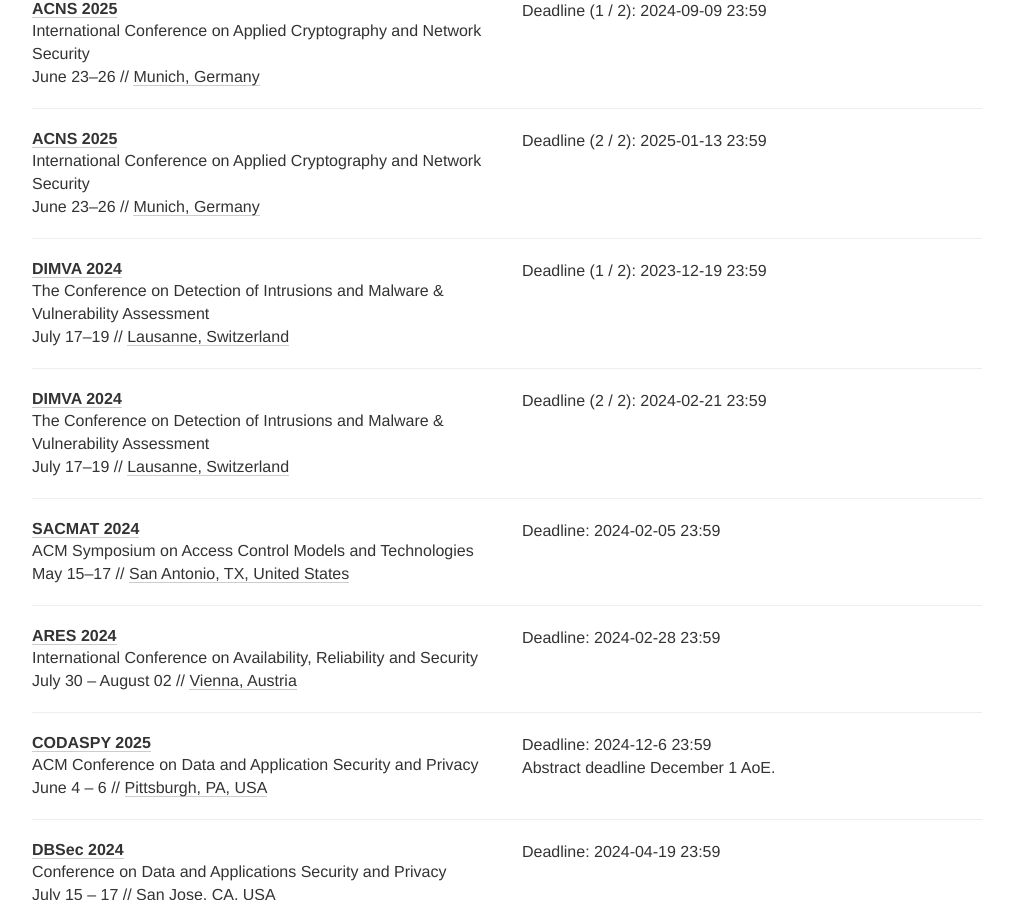
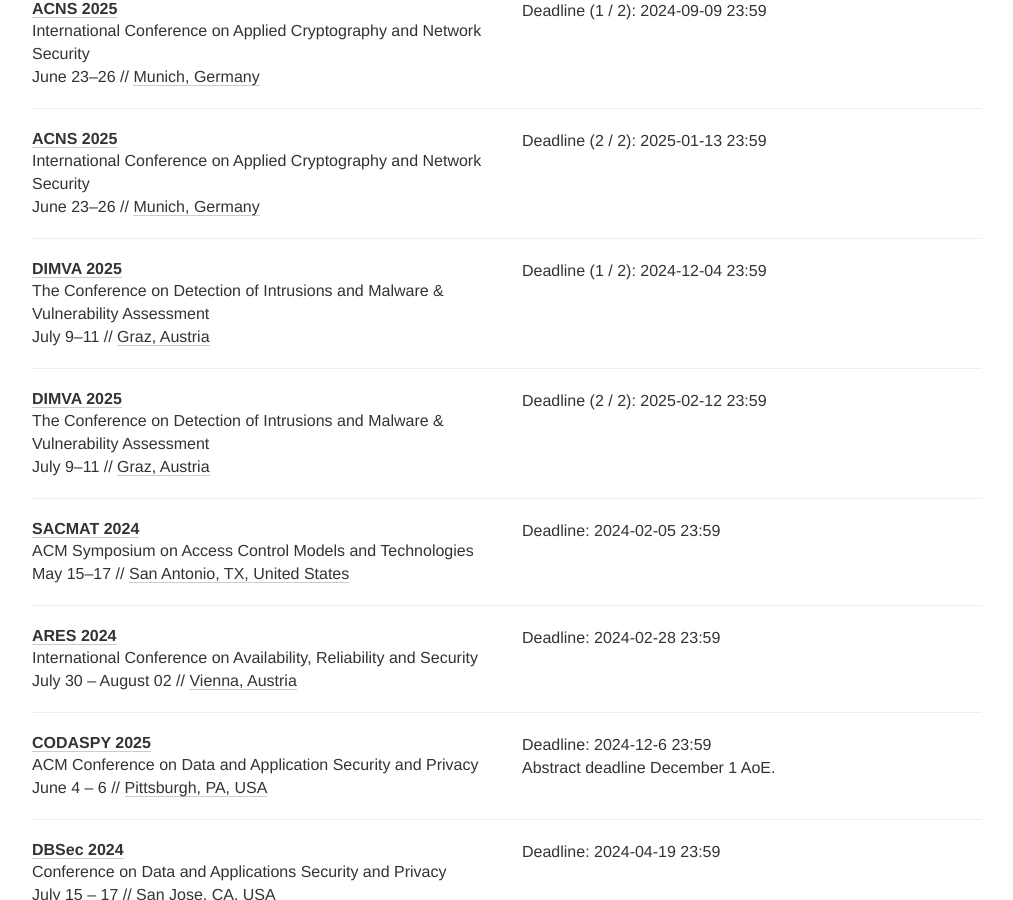
Before and after one commit to sec-deadlines/sec-deadlines.github.io, a Jekyll site: the page built from index.html, in a window 1280 px wide and 900 px high, scrolled down 7774 px. Shown: the whole window, without its empty margins (133-1146 px from the left). Built offline with Jekyll 4.4.1, drawn with Linux system fonts in a browser that asks for light colours; nearby versions of some CDN libraries; comment, search, counter and statistics services are not loaded.

Commit message:
Add DIMVA 2025

```diff
--- a/_data/conferences.yml
+++ b/_data/conferences.yml
@@ -473,13 +473,13 @@
 
 - name: DIMVA
   description: The Conference on Detection of Intrusions and Malware & Vulnerability Assessment
-  year: 2024
-  link: https://www.dimva.org/dimva2024/
+  year: 2025
+  link: https://www.dimva.org/dimva2025/
   deadline:
-    - "2023-12-19 23:59"
-    - "2024-02-21 23:59"
-  date: July 17-19
-  place: Lausanne, Switzerland
+    - "2024-12-04 23:59"
+    - "2025-02-12 23:59"
+  date: July 9-11
+  place: Graz, Austria
   tags: [SEC, CONF]
 
 - name: SACMAT
```
